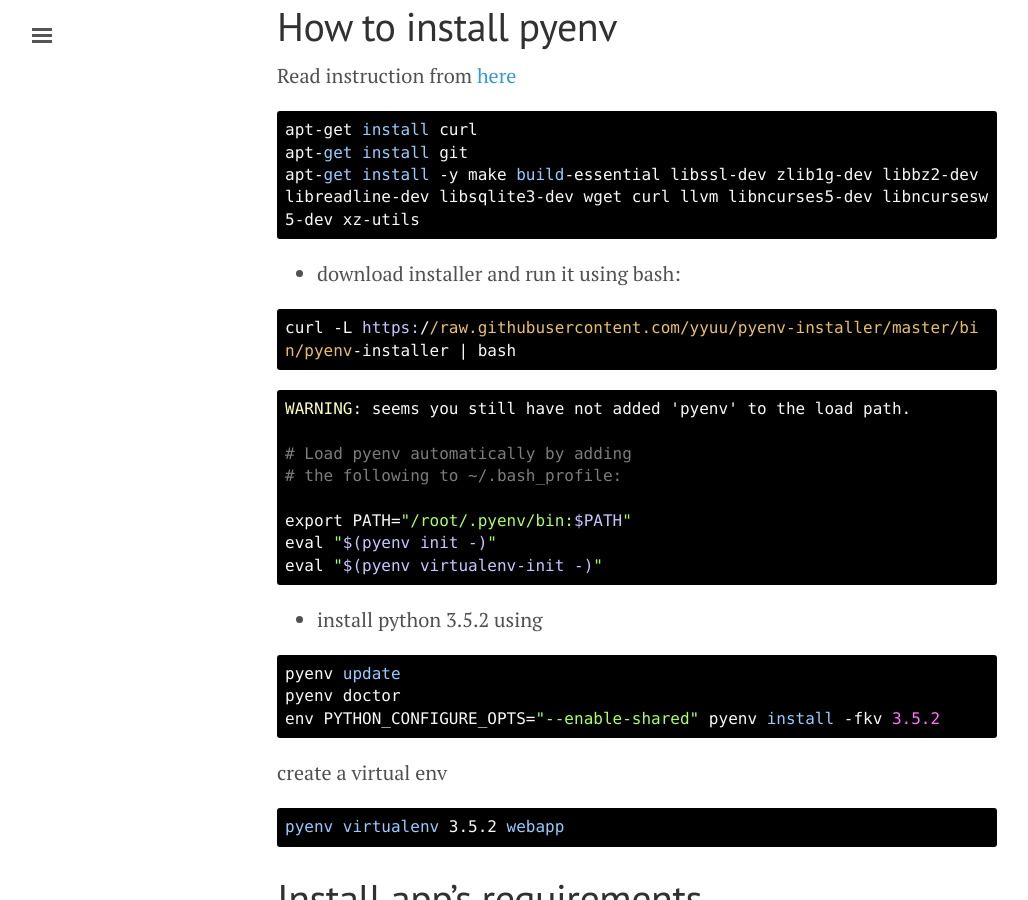
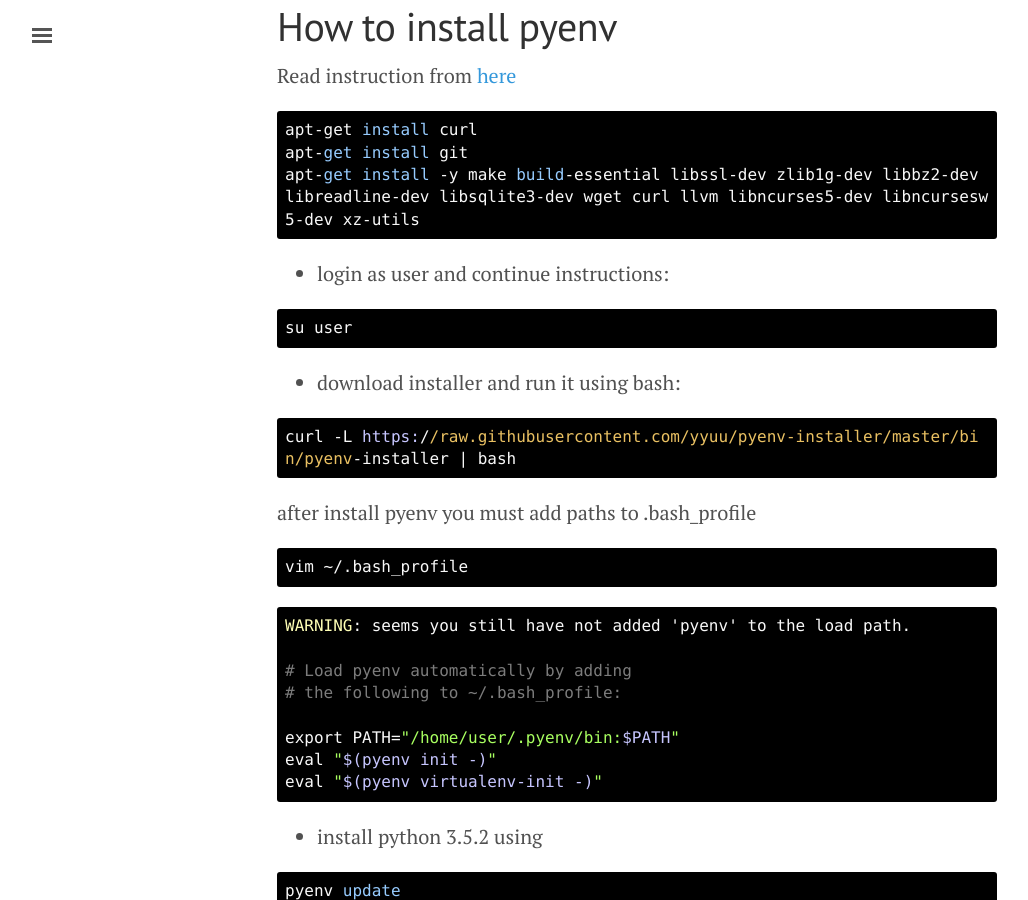
Before and after one commit to mollaahmadi/mollaahmadi.github.io, a Jekyll site: the page built from _posts/2016-11-20-how-to-deploy-django-apps.md, in a window 1280 px wide and 900 px high, scrolled down 609 px. Shown: the whole window, without its empty margins (3-1031 px from the left). Built offline with Jekyll 4.4.1, drawn with Linux system fonts in a browser that asks for light colours.

Commit message:
login as user

````diff
--- a/_posts/2016-11-20-how-to-deploy-django-apps.md
+++ b/_posts/2016-11-20-how-to-deploy-django-apps.md
@@ -38,11 +38,21 @@
 apt-get install git
 apt-get install -y make build-essential libssl-dev zlib1g-dev libbz2-dev libreadline-dev libsqlite3-dev wget curl llvm libncurses5-dev libncursesw5-dev xz-utils
 ```
+* login as user and continue instructions:
+
+```bash
+su user
+```
 
 * download installer and run it using bash:
 
 ```bash
 curl -L https://raw.githubusercontent.com/yyuu/pyenv-installer/master/bin/pyenv-installer | bash
+```
+after install pyenv you must add paths to .bash_profile
+
+```bash
+vim ~/.bash_profile
 ```
 
 ```bash
@@ -51,7 +61,7 @@
 # Load pyenv automatically by adding
 # the following to ~/.bash_profile:
 
-export PATH="/root/.pyenv/bin:$PATH"
+export PATH="/home/user/.pyenv/bin:$PATH"
 eval "$(pyenv init -)"
 eval "$(pyenv virtualenv-init -)"
 ```
````
